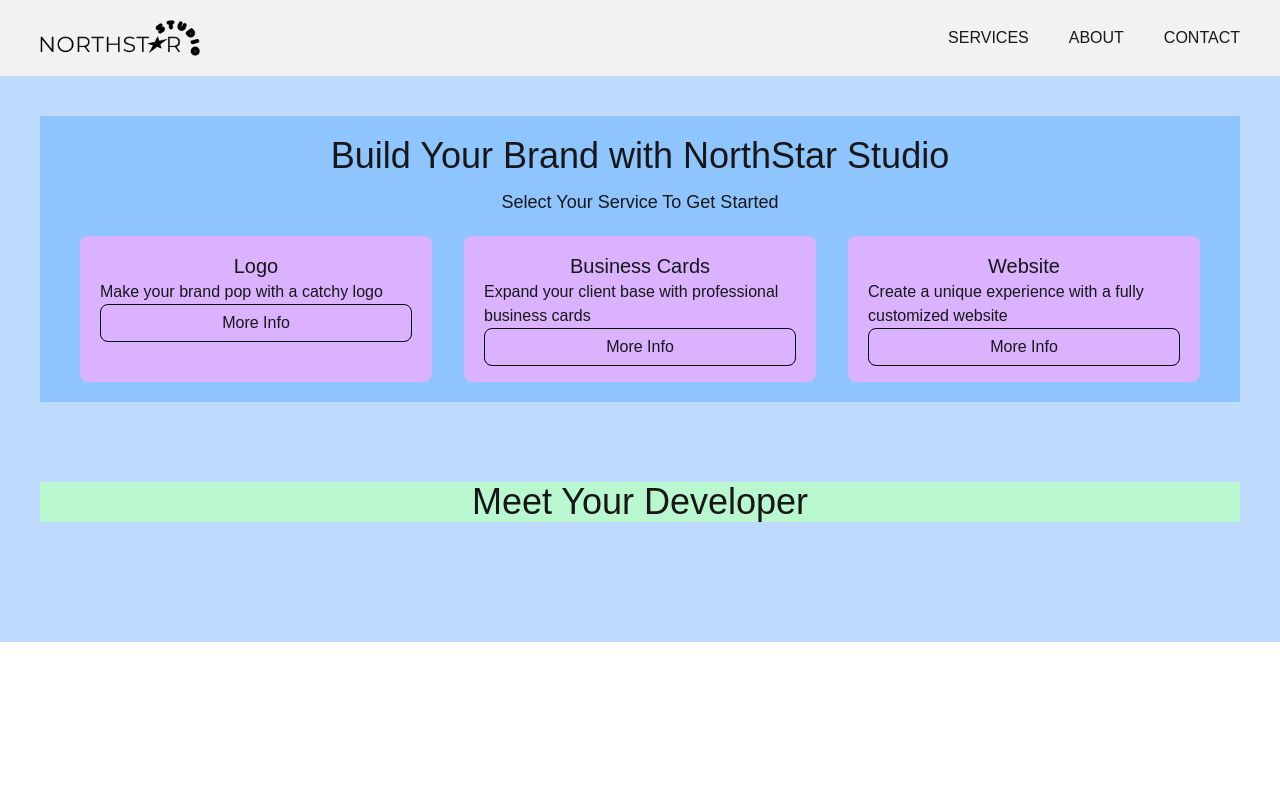
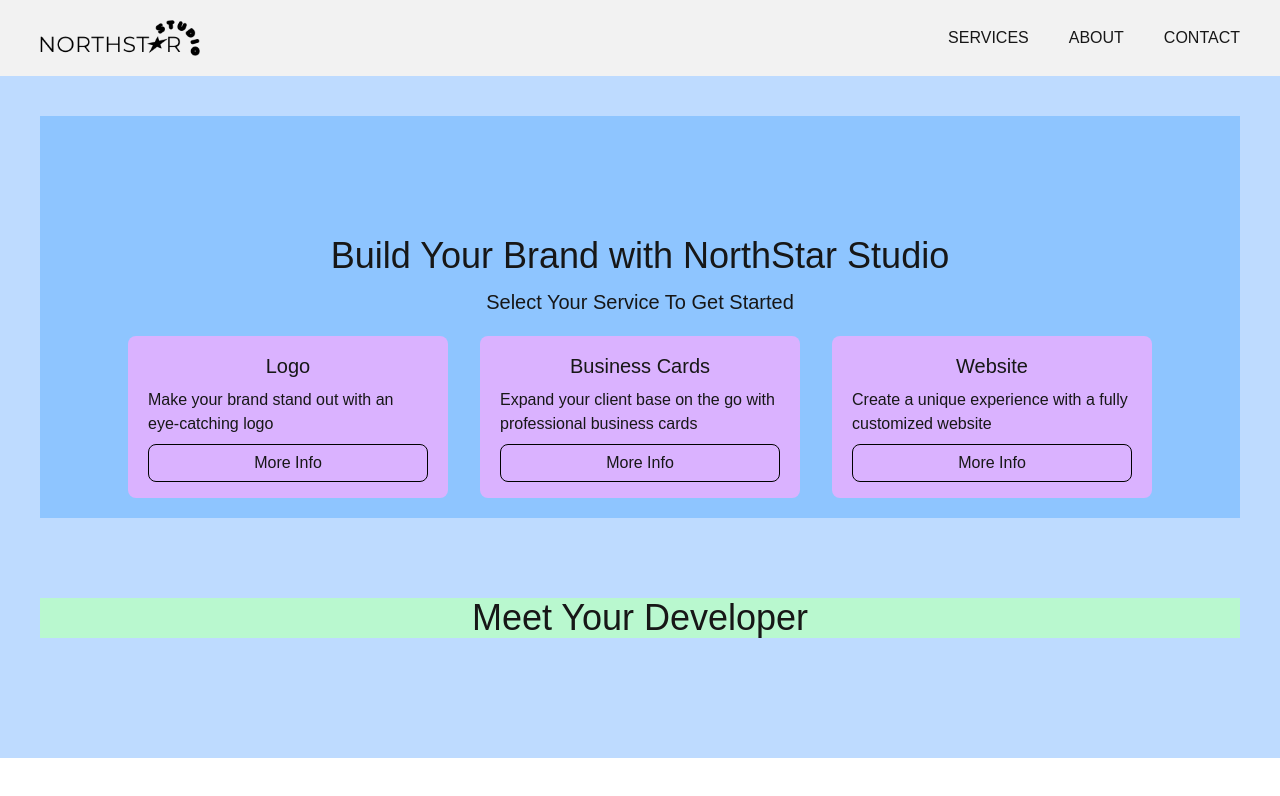
Before and after one commit to ramona-xxii/ramona-freelance-nextapp, a Next.js app: page / in a window 1280 px wide. Shown: the top 796 px of the page. Built offline with nearby package versions, Linux system fonts and the light colour scheme.

Commit message:
added max width for service cards

```diff
--- a/app/page.js
+++ b/app/page.js
@@ -5,31 +5,31 @@ export default function Home() {
     <div id="site-container" className="bg-blue-200 px-10 py-10 space-y-10 sm:space-y-15 md:space-y-20">
 
       {/* HOME section */}
-      <section id="home" className="bg-blue-300">
+      <section id="home" className="bg-blue-300 sm:pt-10 md:pt-15 lg:pt-20 xl:pt-25 2xl:pt-30">
         {/* hero display */}
         <div id="hero" className="flex-col pt-5 space-y-3">
           <h1 className="text-2xl sm:text-3xl md:text-4xl text-center">Build Your Brand with NorthStar Studio</h1>
-          <p className="text-lg text-center">Select Your Service To Get Started</p>
+          <p className="text-lg md:text-xl text-center">Select Your Service To Get Started</p>
         </div>
         <div id="services-grid" className="px-10 py-5">
           {/* services grid */}
-          <div className="grid grid-cols-1 md:grid-cols-3 gap-8">
+          <div className="grid grid-cols-1 md:grid-cols-3 gap-8 max-w-5xl mx-auto">
             {/* card 1 - logo */}
             <div className="bg-purple-300 rounded-lg px-5 py-4">
               <h1 className="text-center text-base sm:text-lg md:text-xl">Logo</h1>
-              <p>Make your brand pop with a catchy logo</p>
+              <p className="py-2">Make your brand stand out with an eye-catching logo</p>
               <button className="w-full border border-black rounded-lg px-3 py-1.5">More Info</button>
             </div>
             {/* card 2 - business cards */}
             <div className="bg-purple-300 rounded-lg px-5 py-4">
               <h1 className="text-center text-base sm:text-lg md:text-xl">Business Cards</h1>
-              <p>Expand your client base with professional business cards</p>
+              <p className="py-2">Expand your client base on the go with professional business cards</p>
               <button className="w-full border border-black rounded-lg px-3 py-1.5">More Info</button>
             </div>
             {/* card 3 - website */}
             <div className="bg-purple-300 rounded-lg px-5 py-4">
               <h1 className="text-center text-base sm:text-lg md:text-xl">Website</h1>
-              <p>Create a unique experience with a fully customized website</p>
+              <p className="py-2">Create a unique experience with a fully customized website</p>
               <button className=" w-full border border-black rounded-lg px-3 py-1.5">More Info</button>
             </div>
           </div>
```
